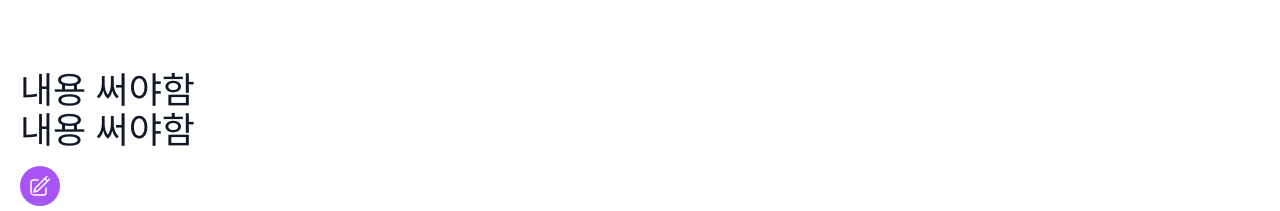
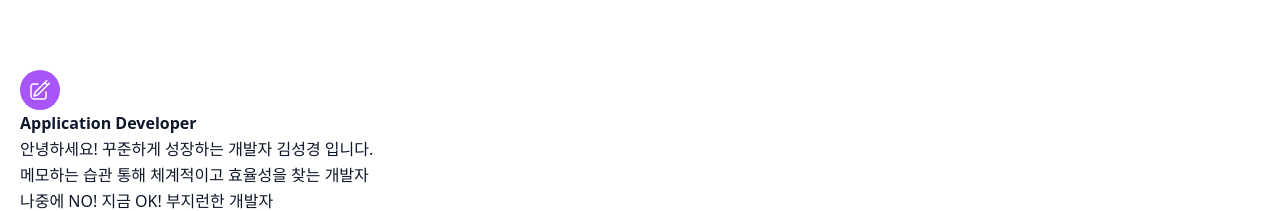
Before and after one commit to sungkyung521/next-portfoilo-project, a Next.js app: page / in a window 1280 px wide. Shown: the part 156-367 px from the top of the page. Built offline with nearby package versions, Linux system fonts and the light colour scheme.

Commit message:
20230203 v1.1 upload

```diff
--- a/components/home/hero.js
+++ b/components/home/hero.js
@@ -5,11 +5,11 @@ export default function Hero() {
   return (
     <>
       <div className="lg:flex-grow md:w-1/2 lg:pr-24 md:pr-16 flex flex-col md:items-start md:text-left mb-16 md:mb-0 items-center text-center">
-        <h1 className="title-font sm:text-4xl text-3xl mb-4 font-medium text-gray-900">
+       {/*<h1 className="title-font sm:text-4xl text-3xl mb-4 font-medium text-gray-900">
           내용 써야함
           <br className="hidden lg:inline-block" />
           내용 써야함
-        </h1>
+        </h1> */}
 
         {/* 01. Application Developer START*/}
         <div>
```
